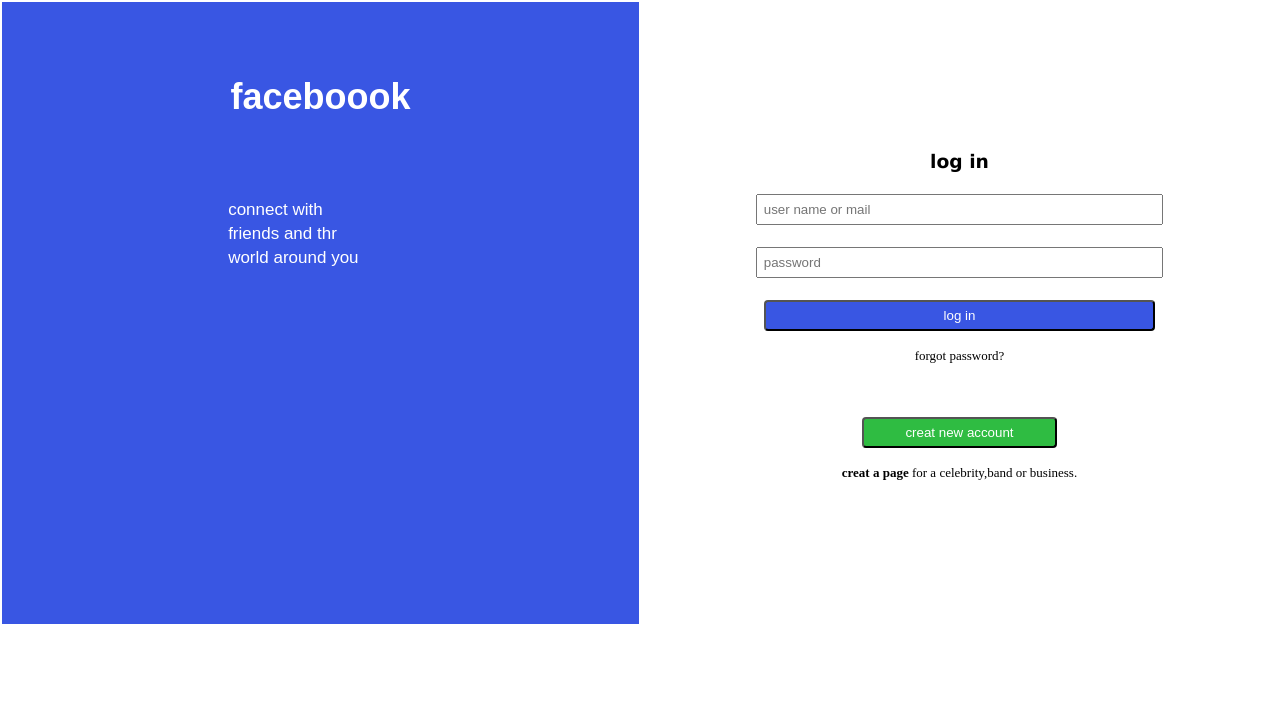
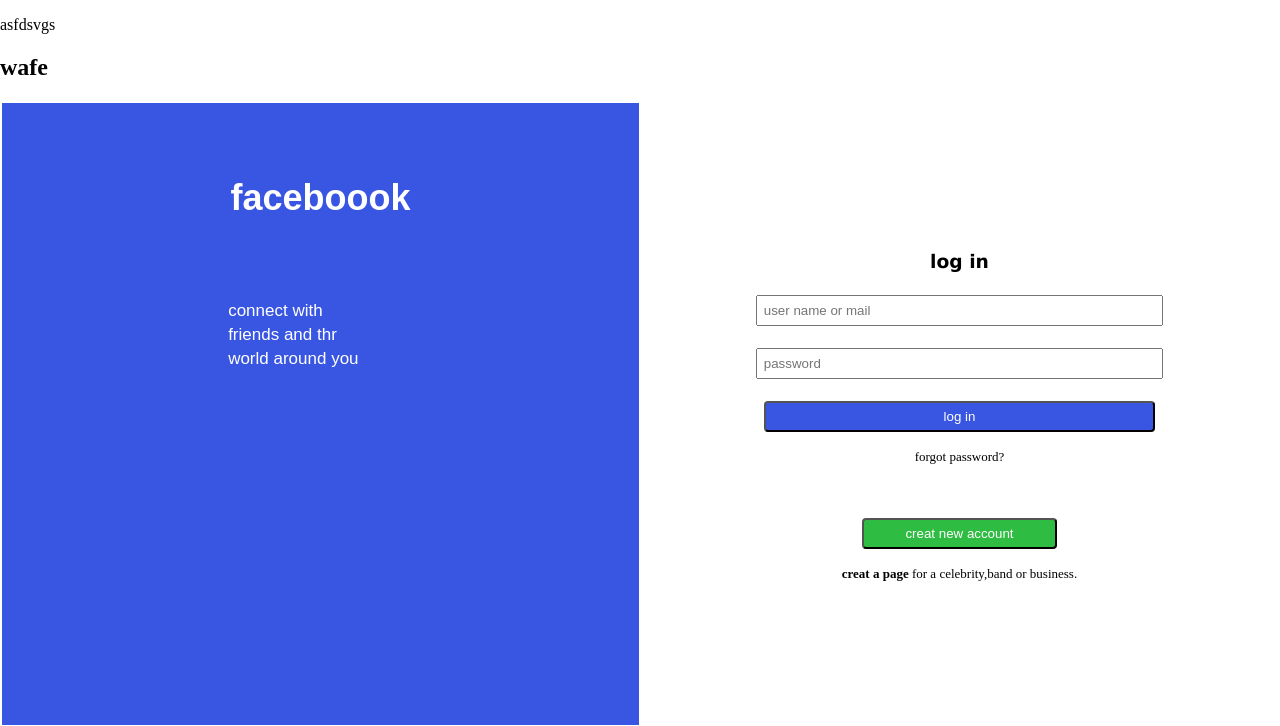
Before and after one commit to bujair111/git1, a Django app: page /facebook/ in a window 1280 px wide. Shown: the top 726 px of the page. Run offline with Django 4.2, Linux system fonts and the light colour scheme.

Commit message:
Update facebook.html

```diff
--- a/facebook/templates/facebook_templates/facebook.html
+++ b/facebook/templates/facebook_templates/facebook.html
@@ -7,6 +7,9 @@
     <title>Document</title>
 </head>
 <body style="margin: 0px;">
+
+    <p>asfdsvgs</p>
+    <h2>wafe</h2>
     <table  style="height: 100%;width: 100%;">
         <td align="center" style="width: 50%;background-color: rgb(57, 86, 227);">
             <br><br><br><br>
```
